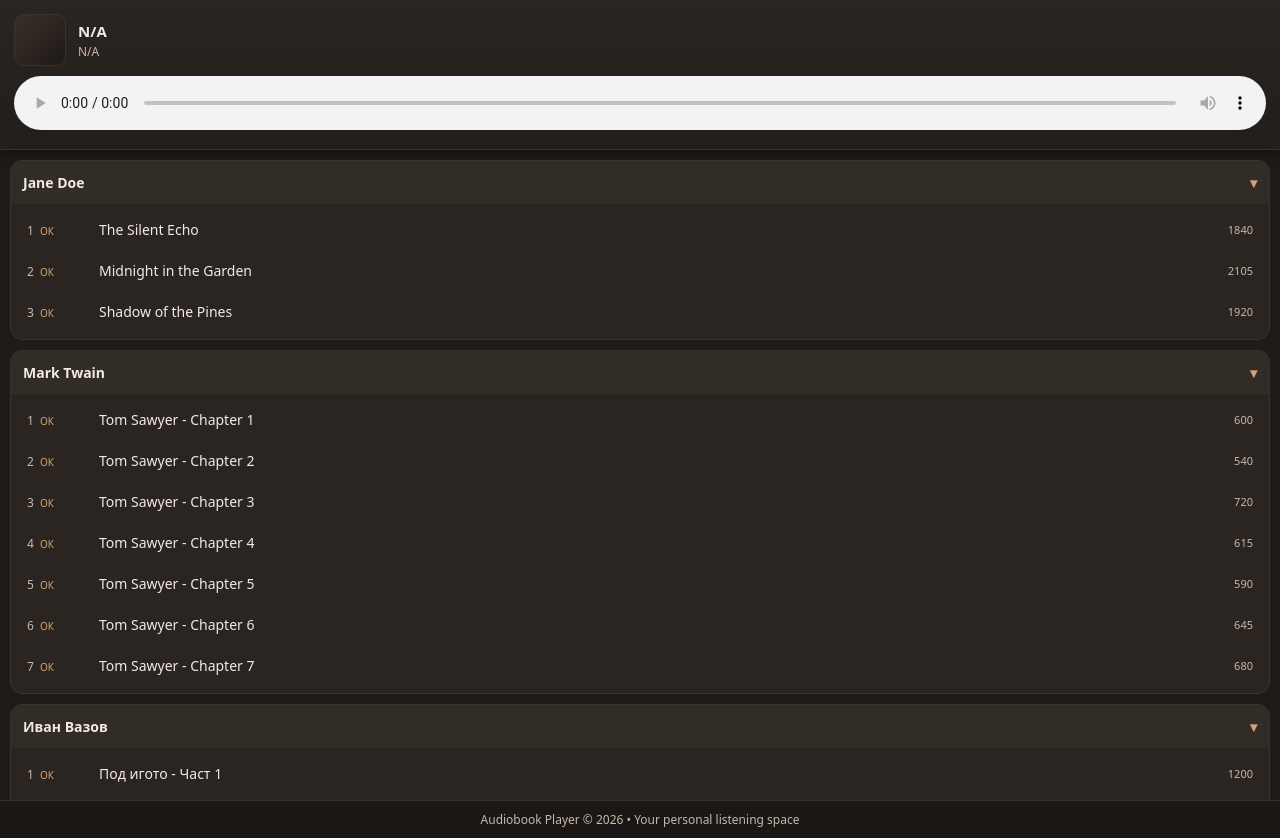
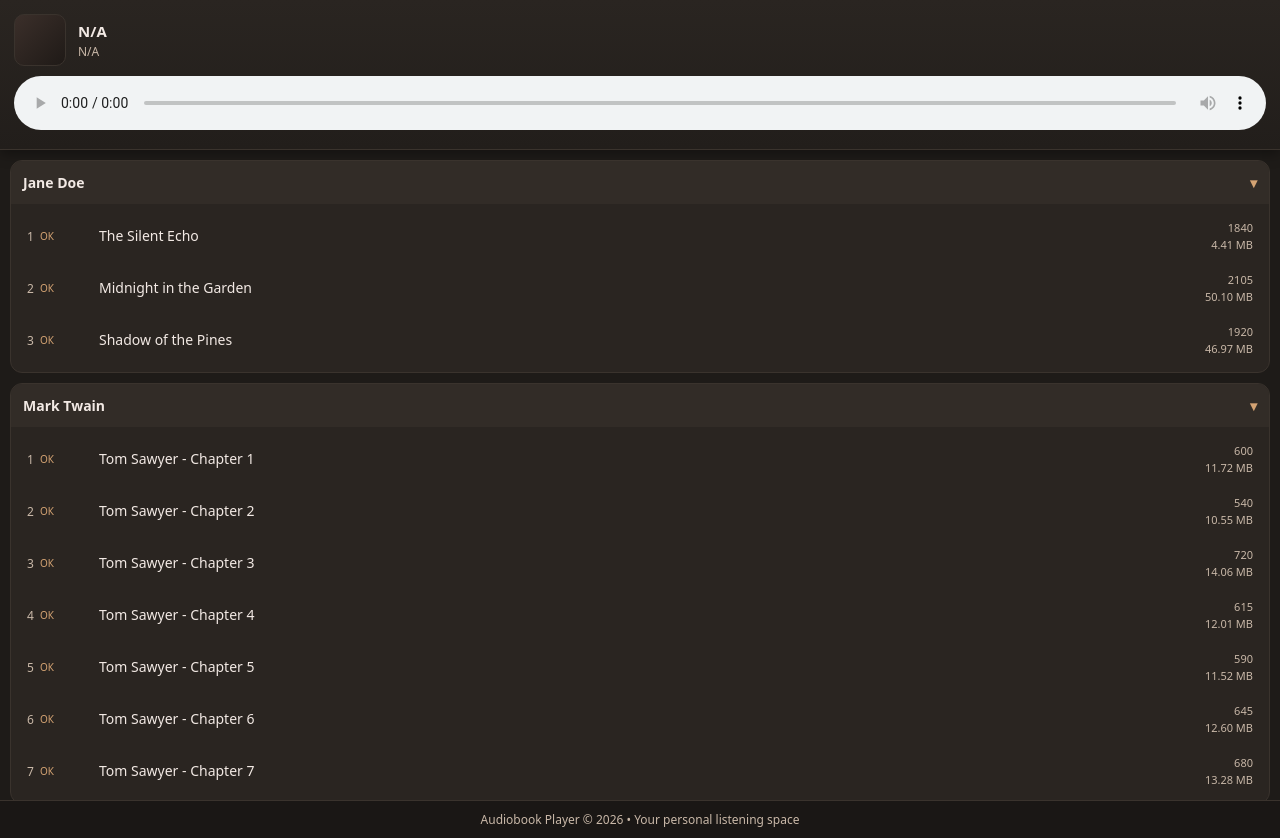
Before and after one commit to medjit/static_ebook_website, a plain HTML site: page index.html in a window 1280 px wide. Drawn offline with Linux system fonts and the light colour scheme.

Commit message:
Fix generatePlaylistItemSize function to show proper formated size in UI.

```diff
--- a/index.html
+++ b/index.html
@@ -394,7 +394,7 @@
                                                 item.title,
                                                 item.artist,
                                                 item.length,
-                                                item.size
+                                                item.size_kb
                                             );
 
                     // Add the finished item into the folder's content area
@@ -657,23 +657,38 @@
 
 
             /**
-            * Creates a paragraph element to display the file size of an audiobook
-            * within the playlist UI.
-            *
-            * @param {string} size - The size of the audiobook (e.g., "12.5 MB" or "45 KB").
-            * @returns {HTMLParagraphElement} The formatted paragraph element.
-            */
-            function generatePlaylistItemSize(size) {
-                // 1. Create a new <p> element in the document memory
+             * Converts a size in KB to the most readable format (KB, MB, or GB)
+             * and returns a styled paragraph element.
+             *
+             * @param {number} sizeKb - The size of the file in Kilobytes.
+             * @returns {HTMLParagraphElement} The formatted paragraph element.
+             */
+            function generatePlaylistItemSize(sizeKb) {
+                // 1. Define the units and the scaling factor (1024 is standard for digital storage)
+                const units = ['KB', 'MB', 'GB'];
+                let size = parseFloat(sizeKb);
+                let unitIndex = 0;
+
+                // 2. Loop to scale the number down while it's large enough to fit the next unit
+                while (size >= 1024 && unitIndex < units.length - 1) {
+                    size /= 1024;
+                    unitIndex++;
+                }
+
+                // 3. Format the number: 0 decimals for KB, 2 decimals for MB/GB for precision
+                const formattedSize = unitIndex === 0 ? size : size.toFixed(2);
+                const finalDisplayString = `${formattedSize} ${units[unitIndex]}`;
+
+                // 4. Create a new <p> element in the document memory
                 const itemSize = document.createElement("p");
 
-                // 2. Assign the CSS class for specific styling (defined in your CSS file)
+                // 5. Assign the CSS class for specific styling
                 itemSize.classList.add("playlist-item-size");
 
-                // 3. Set the text content to the provided size string
-                itemSize.textContent = size;
+                // 6. Set the text content to the newly calculated and formatted string
+                itemSize.textContent = finalDisplayString;
 
-                // 4. Return the completed element so it can be appended to the DOM
+                // 7. Return the completed element so it can be appended to the DOM
                 return itemSize;
             }
         </script>
```
